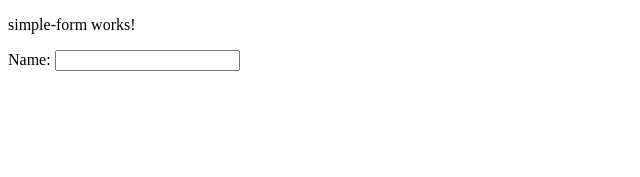
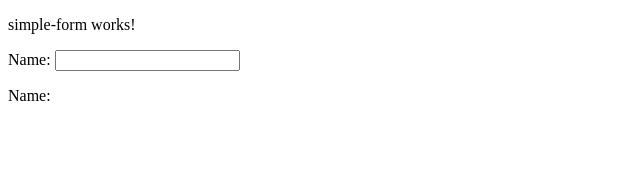
Before and after one commit to ogryzek/git-practice, an Angular app: page / in a window 1280 px wide. Shown: the top 177 px of the page, without its empty margins (0-640 px from the left). Built offline with nearby package versions, Linux system fonts and the light colour scheme.

Commit message:
show name

```diff
--- a/src/app/components/reactive/simple-form/simple-form.component.html
+++ b/src/app/components/reactive/simple-form/simple-form.component.html
@@ -1,3 +1,5 @@
 <p>simple-form works!</p>
 <label for="name">Name: </label>
 <input id="name" type="text" [formControl]="name">
+
+<p>Name: {{name.value}}</p>
```
